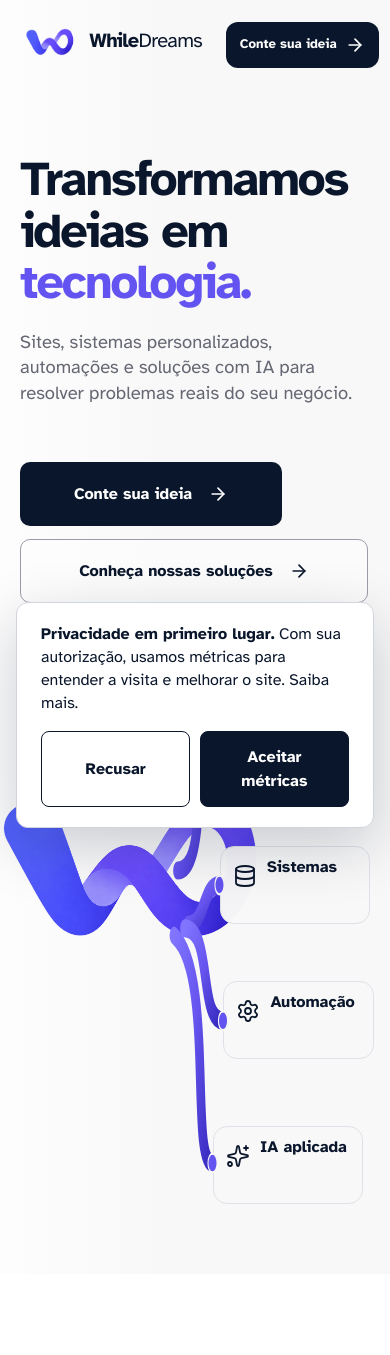
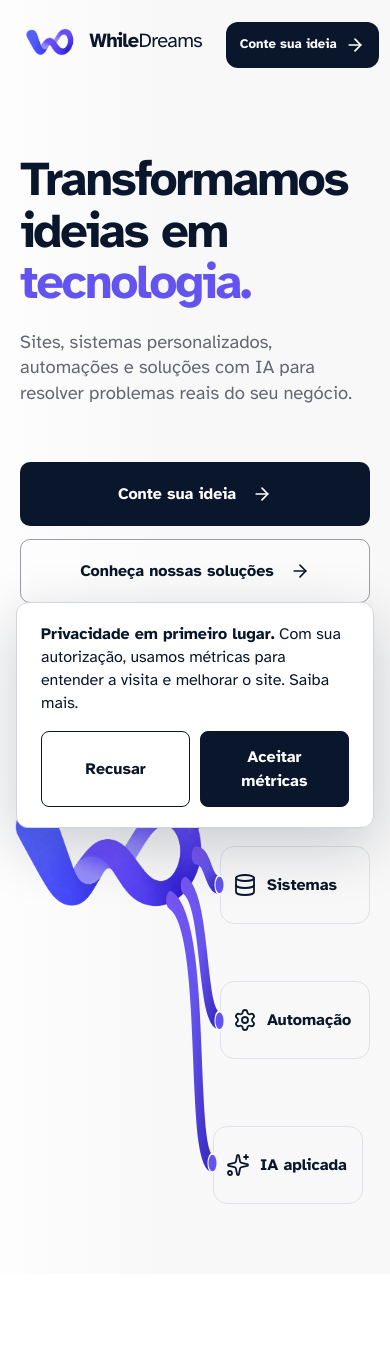
Before and after one commit to devmosilva/whiledreams, a Next.js app: page / in a window 390 px wide. Shown: the top 1355 px of the page. Built offline with nearby package versions, Linux system fonts and the light colour scheme; no server answers.

Commit message:
fix(hero): alinhar ramificacoes ao contorno da marca

```diff
--- a/app/globals.css
+++ b/app/globals.css
@@ -714,6 +714,7 @@ a {
 
 .hero {
   position: relative;
+  width: 100%;
   min-height: min(941px, 100svh);
   aspect-ratio: 1672 / 941;
   overflow: hidden;
@@ -930,7 +931,8 @@ a {
   top: 17.8%;
   right: 0;
   width: 62%;
-  height: 74%;
+  height: auto;
+  aspect-ratio: 1000 / 672;
 }
 
 .hero-symbol-frame {
@@ -1024,10 +1026,15 @@ a {
 
 .solution-sites { top: 5%; right: 2%; }
 .solution-systems { top: 30%; right: 0; }
-.solution-automation { top: 56%; right: -1%; }
+.solution-automation { top: 56%; right: 0; }
 .solution-ai { right: 2%; bottom: 1%; }
 
 @media (max-width: 1100px) {
+  .hero {
+    min-height: 1100px;
+    aspect-ratio: auto;
+  }
+
   .site-header {
     grid-template-columns: 1fr auto;
   }
@@ -1037,13 +1044,26 @@ a {
   }
 
   .hero-copy {
+    top: 14%;
     width: 54%;
   }
 
   .hero-network {
-    right: -8%;
-    width: 64%;
+    top: 53%;
+    right: 0;
+    width: 62%;
   }
+
+  .solution-label {
+    min-height: 78px;
+    align-items: center;
+    gap: 0.75rem;
+    padding: 0.75rem;
+  }
+
+  .solution-label svg { width: 26px; }
+  .solution-label strong { font-size: 1.1rem; }
+  .solution-label small { display: none; }
 }
 
 @media (max-width: 760px) {
@@ -1106,7 +1126,7 @@ a {
     gap: 0.8rem;
   }
 
-  .button {
+  .hero-actions .button {
     width: 100%;
   }
 
@@ -1119,14 +1139,14 @@ a {
 
   .hero-network {
     width: 100%;
-    height: 520px;
+    aspect-ratio: 350 / 520;
     margin: 2rem 0 0;
   }
 
   .hero-symbol-frame {
-    top: 18%;
-    left: -7%;
-    width: 76%;
+    top: 20%;
+    left: -3%;
+    width: 56%;
   }
 
   .network-desktop { display: none; }
@@ -1150,6 +1170,15 @@ a {
   .solution-label small {
     display: none;
   }
+}
+
+@media (max-width: 360px) {
+  .site-header .brand-wordmark { display: none; }
+  .solution-label { gap: 0.35rem; padding: 0.5rem; }
+  .solution-label svg { width: 20px; }
+  .solution-label strong { font-size: 0.85rem; }
+  .why-section { grid-template-columns: minmax(0, 1fr); }
+  .why-heading h2 { font-size: 2.25rem; }
 }
 
 @media (prefers-reduced-motion: reduce) {
--- a/app/page.tsx
+++ b/app/page.tsx
@@ -56,29 +56,29 @@ function HeroNetwork() {
       >
         <defs>
           <linearGradient id="ribbon-gradient" x1="0" y1="0" x2="1" y2="1">
-            <stop offset="0" stopColor="#8175ff" />
+            <stop offset="0" stopColor="#7655f2" />
             <stop offset="0.47" stopColor="#6554ee" />
             <stop offset="1" stopColor="#3428bd" />
           </linearGradient>
         </defs>
         <g className="network-desktop">
-          <path className="ribbon-branch" d="M500 294 C610 294 545 85 640 85" />
-          <path className="ribbon-branch" d="M520 344 C610 344 590 272 660 272" />
-          <path className="ribbon-branch" d="M515 397 C610 397 610 460 670 460" />
-          <path className="ribbon-branch" d="M490 446 C600 470 550 657 640 657" />
+          <path className="ribbon-branch" d="M571 199 C615 175 590 85 640 85" />
+          <path className="ribbon-branch" d="M596 282 C620 280 630 272 660 272" />
+          <path className="ribbon-branch" d="M589 364 C630 370 620 460 660 460" />
+          <path className="ribbon-branch" d="M540 447 C610 495 570 657 640 657" />
           <circle className="network-node" cx="640" cy="85" r="13" />
           <circle className="network-node" cx="660" cy="272" r="13" />
-          <circle className="network-node" cx="670" cy="460" r="13" />
+          <circle className="network-node" cx="660" cy="460" r="13" />
           <circle className="network-node" cx="640" cy="657" r="13" />
         </g>
         <g className="network-mobile">
-          <path className="ribbon-branch" d="M450 250 C535 250 490 95 550 95" />
-          <path className="ribbon-branch" d="M480 325 C530 325 520 270 570 270" />
-          <path className="ribbon-branch" d="M470 330 C550 330 510 458 580 458" />
-          <path className="ribbon-branch" d="M440 340 C555 390 485 655 550 655" />
+          <path className="ribbon-branch" d="M490 187 C550 175 505 95 550 95" />
+          <path className="ribbon-branch" d="M503 229 C540 229 535 270 570 270" />
+          <path className="ribbon-branch" d="M472 271 C535 295 515 458 570 458" />
+          <path className="ribbon-branch" d="M430 291 C540 325 480 655 550 655" />
           <circle className="network-node" cx="550" cy="95" r="13" />
           <circle className="network-node" cx="570" cy="270" r="13" />
-          <circle className="network-node" cx="580" cy="458" r="13" />
+          <circle className="network-node" cx="570" cy="458" r="13" />
           <circle className="network-node" cx="550" cy="655" r="13" />
         </g>
       </svg>
```
